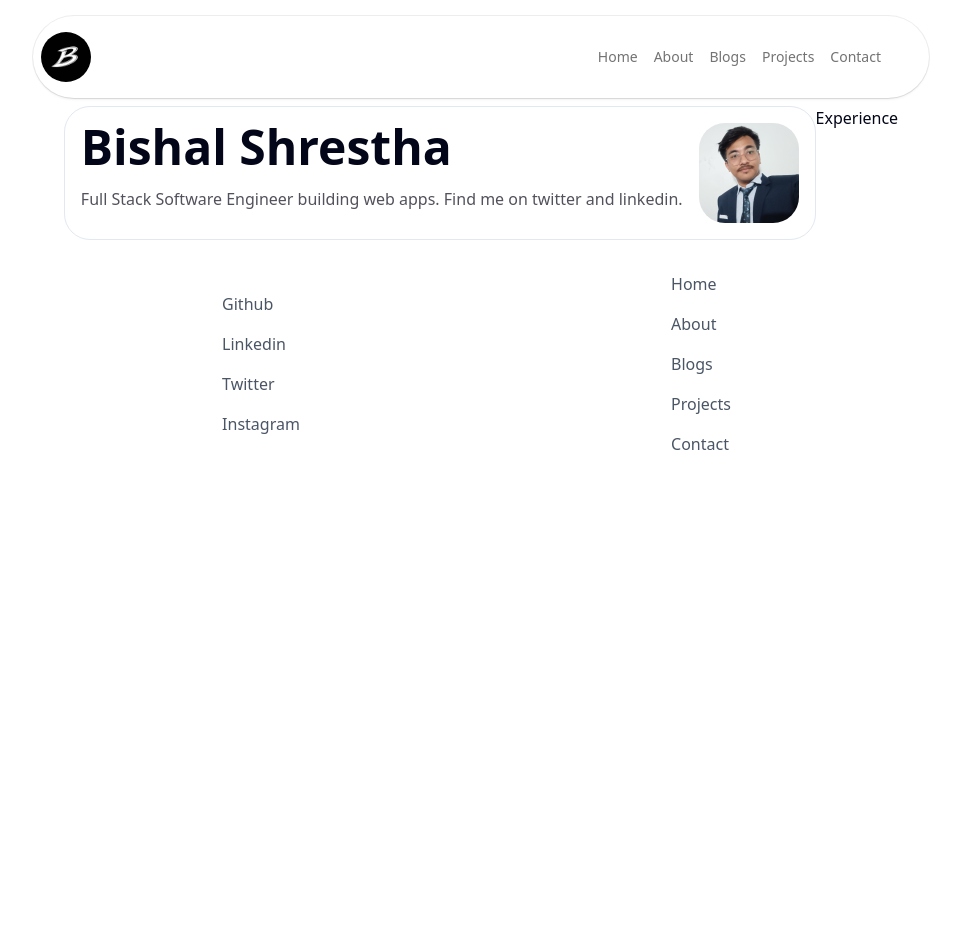
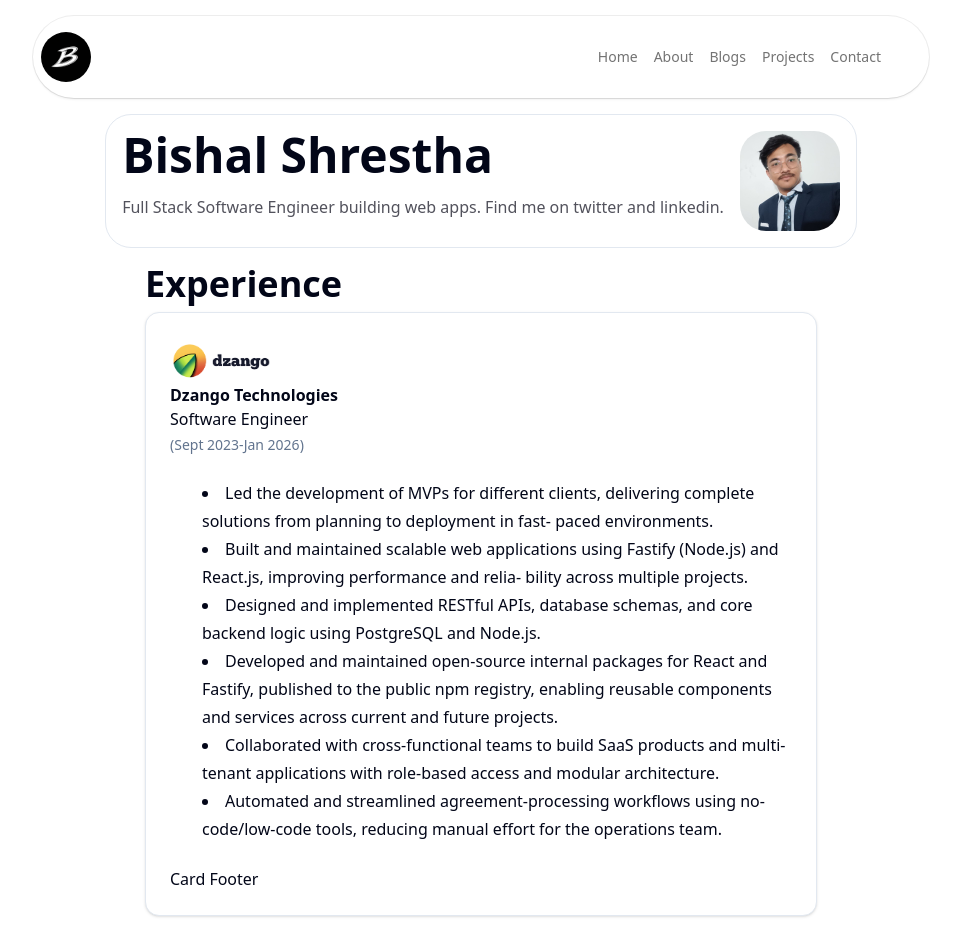
Before and after one commit to bishalshrestha013/portfolio-site, a Next.js app: page / in a window 1280 px wide. Shown: the top 952 px of the page, without its empty margins (159-1120 px from the left). Before the commit the page ends 816 px from the top, so only its background shows below. Built offline with nearby package versions, Linux system fonts and the light colour scheme.

Commit message:
feat: add experience section

```diff
--- a/app/components/experience.tsx
+++ b/app/components/experience.tsx
@@ -1,5 +1,78 @@
+import {
+  Card,
+  CardAction,
+  CardContent,
+  CardDescription,
+  CardFooter,
+  CardHeader,
+  CardTitle,
+} from "@/components/ui/card";
+import Image from "next/image";
+import dzangoLogo from "@/public/assets/dzango-logo.png";
+import Link from "next/link";
+
 const Experience = () => {
-  return <div>Experience</div>;
+  return (
+    <div className="w-2xl max-w-2xl">
+      <h3 className="font-bold text-4xl">Experience</h3>
+      <Card className="mt-2">
+        <Link
+          href="https://dzango.com/"
+          target="_blank"
+          rel="noopener noreferrer"
+        >
+          <CardHeader>
+            <CardTitle>
+              <Image
+                src={dzangoLogo}
+                alt="Dzango Technologies"
+                width={100}
+                height={100}
+              />
+
+              <p>Dzango Technologies</p>
+              <p className="font-light mt-2">Software Engineer</p>
+            </CardTitle>
+            <CardDescription>(Sept 2023-Jan 2026)</CardDescription>
+          </CardHeader>
+        </Link>
+        <CardContent className="ml-8 leading-7">
+          <li>
+            Led the development of MVPs for different clients, delivering
+            complete solutions from planning to deployment in fast- paced
+            environments.
+          </li>
+          <li>
+            Built and maintained scalable web applications using Fastify
+            (Node.js) and React.js, improving performance and relia- bility
+            across multiple projects.
+          </li>
+          <li>
+            Designed and implemented RESTful APIs, database schemas, and core
+            backend logic using PostgreSQL and Node.js.
+          </li>
+          <li>
+            Developed and maintained open-source internal packages for React and
+            Fastify, published to the public npm registry, enabling reusable
+            components and services across current and future projects.{" "}
+          </li>
+          <li>
+            Collaborated with cross-functional teams to build SaaS products and
+            multi-tenant applications with role-based access and modular
+            architecture.{" "}
+          </li>
+          <li>
+            Automated and streamlined agreement-processing workflows using
+            no-code/low-code tools, reducing manual effort for the operations
+            team.
+          </li>
+        </CardContent>
+        <CardFooter>
+          <p>Card Footer</p>
+        </CardFooter>
+      </Card>
+    </div>
+  );
 };
 
 export default Experience;
--- a/app/page.tsx
+++ b/app/page.tsx
@@ -3,7 +3,7 @@ import Intro from "./components/intro";
 
 export default function Home() {
   return (
-    <div className="mt-2 flex justify-center">
+    <div className="mt-4 flex flex-col items-center gap-4">
       <Intro />
       <Experience />
     </div>
--- /dev/null
+++ b/components/ui/card.tsx
@@ -0,0 +1,92 @@
+import * as React from "react"
+
+import { cn } from "@/lib/utils"
+
+function Card({ className, ...props }: React.ComponentProps<"div">) {
+  return (
+    <div
+      data-slot="card"
+      className={cn(
+        "bg-card text-card-foreground flex flex-col gap-6 rounded-xl border py-6 shadow-sm",
+        className
+      )}
+      {...props}
+    />
+  )
+}
+
+function CardHeader({ className, ...props }: React.ComponentProps<"div">) {
+  return (
+    <div
+      data-slot="card-header"
+      className={cn(
+        "@container/card-header grid auto-rows-min grid-rows-[auto_auto] items-start gap-2 px-6 has-data-[slot=card-action]:grid-cols-[1fr_auto] [.border-b]:pb-6",
+        className
+      )}
+      {...props}
+    />
+  )
+}
+
+function CardTitle({ className, ...props }: React.ComponentProps<"div">) {
+  return (
+    <div
+      data-slot="card-title"
+      className={cn("leading-none font-semibold", className)}
+      {...props}
+    />
+  )
+}
+
+function CardDescription({ className, ...props }: React.ComponentProps<"div">) {
+  return (
+    <div
+      data-slot="card-description"
+      className={cn("text-muted-foreground text-sm", className)}
+      {...props}
+    />
+  )
+}
+
+function CardAction({ className, ...props }: React.ComponentProps<"div">) {
+  return (
+    <div
+      data-slot="card-action"
+      className={cn(
+        "col-start-2 row-span-2 row-start-1 self-start justify-self-end",
+        className
+      )}
+      {...props}
+    />
+  )
+}
+
+function CardContent({ className, ...props }: React.ComponentProps<"div">) {
+  return (
+    <div
+      data-slot="card-content"
+      className={cn("px-6", className)}
+      {...props}
+    />
+  )
+}
+
+function CardFooter({ className, ...props }: React.ComponentProps<"div">) {
+  return (
+    <div
+      data-slot="card-footer"
+      className={cn("flex items-center px-6 [.border-t]:pt-6", className)}
+      {...props}
+    />
+  )
+}
+
+export {
+  Card,
+  CardHeader,
+  CardFooter,
+  CardTitle,
+  CardAction,
+  CardDescription,
+  CardContent,
+}
```
Also changed, not shown: public/assets/dzango-logo.png (added).
